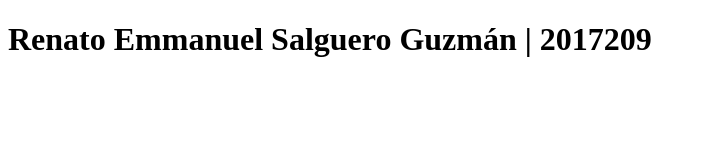
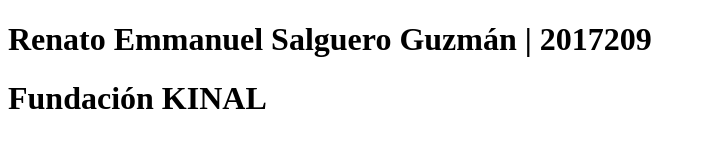
Before and after one commit to rsalguero-2017209/Prueba, a plain HTML site: page index.html in a window 1280 px wide. Shown: the whole page, without its empty margins (0-706 px from the left). Drawn offline with Linux system fonts and the light colour scheme.

Commit message:
se agregó el establecimiento en el body

```diff
--- a/index.html
+++ b/index.html
@@ -8,5 +8,6 @@
 </head>
 <body>
     <h1>  Renato Emmanuel Salguero Guzmán | 2017209  </h1>
+    <h1>  Fundación KINAL  </h1>
 </body>
 </html>
```
